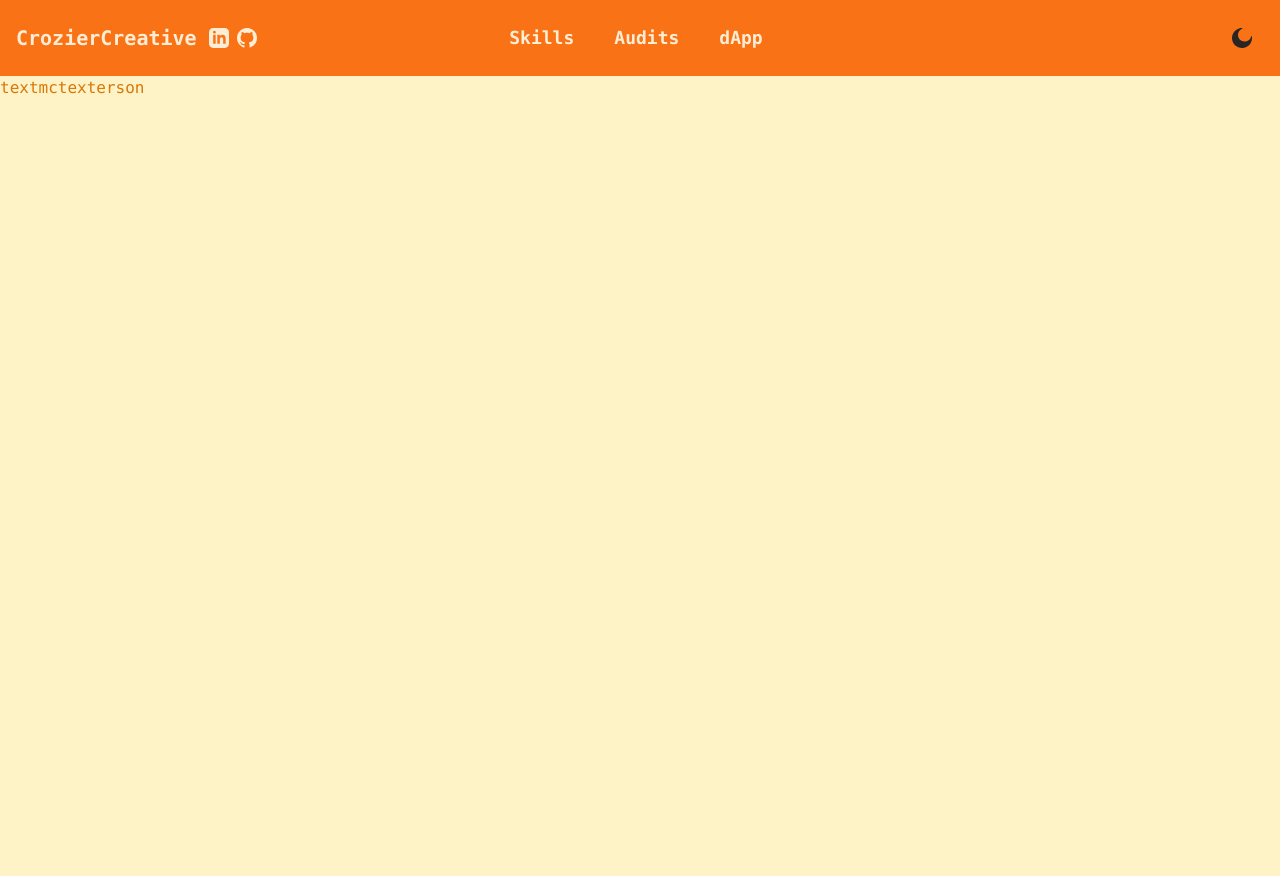
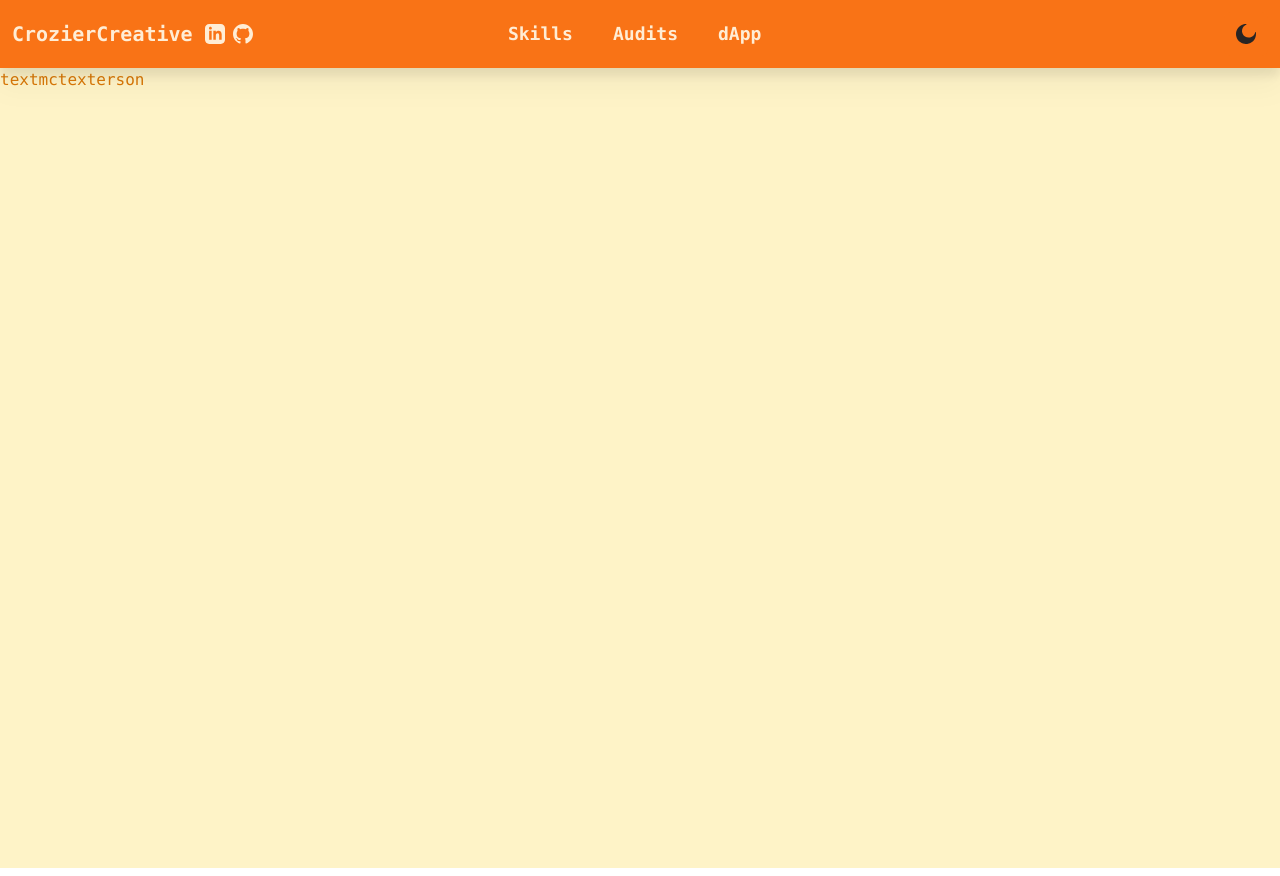
Before and after one commit to Rampalamp/croziercreative-next-ts, a Next.js app: page / in a window 1280 px wide. Built offline with nearby package versions, Linux system fonts and the light colour scheme.

Commit message:
Played with adding custom CSS, added state in header for open and close menu collapse functionality.

```diff
--- a/components/Header.tsx
+++ b/components/Header.tsx
@@ -1,6 +1,6 @@
 import Link from "next/link";
 import Image from "next/image";
-import { useEffect, useContext } from "react";
+import { useEffect, useContext, useState } from "react";
 import { ThemeContext } from "./context/ThemeProvider";
 
 //variables to be reused in useEffect
@@ -11,6 +11,7 @@ let gitSvg: HTMLElement | null,
 
 export default function Header() {
     const { theme, toggleTheme } = useContext(ThemeContext);
+    const [openNav, setOpenNav] = useState<boolean>(false);
 
     useEffect(() => {
         //init elements if required.
@@ -42,7 +43,7 @@ export default function Header() {
     }, [theme]);
 
     return (
-        <nav className="flex items-center justify-between flex-nowrap p-4 bg-ls-back text-ls-fore dark:bg-ds-back dark:text-ds-fore">
+        <nav className="flex items-center justify-between flex-nowrap p-3 drop-shadow-xl bg-ls-back text-ls-fore dark:bg-ds-back dark:text-ds-fore">
             <div className="flex items-center flex-shrink-0 mr-6">
                 <span className="font-extrabold text-xl">
                     <Link href="/">CrozierCreative</Link>
@@ -56,7 +57,7 @@ export default function Header() {
                         <Image
                             id="linkedSvg"
                             src="/linkedin-dark.svg"
-                            alt="Linked In URL"
+                            alt="LinkedIn URL"
                             width={20}
                             height={20}
                         />
@@ -77,10 +78,18 @@ export default function Header() {
                 </div>
             </div>
 
-            <div className="font-bold space-x-10 text-lg">
-                <Link href="/skills">Skills</Link>
-                <Link href="/audits">Audits</Link>
-                <Link href="/dapp">dApp</Link>
+            <div className="font-bold  text-lg">
+                <ul className="flex space-x-10">
+                    <li className="hover:text-dp-back hover:dark:text-ls-fore">
+                        <Link href="/skills">Skills</Link>
+                    </li>
+                    <li className="hover:text-dp-back hover:dark:text-ls-fore">
+                        <Link href="/audits">Audits</Link>
+                    </li>
+                    <li className="hover:text-dp-back hover:dark:text-ls-fore">
+                        <Link href="/dapp">dApp</Link>
+                    </li>
+                </ul>
             </div>
 
             <div className="flex space-x-2"></div>
--- a/pages/index.tsx
+++ b/pages/index.tsx
@@ -1,10 +1,3 @@
-import Head from "next/head";
-import Image from "next/image";
-import { Inter } from "@next/font/google";
-import styles from "../styles/Home.module.css";
-
-const inter = Inter({ subsets: ["latin"] });
-
 export default function Home() {
     return (
         <>
```
Also changed, not shown: 1 other file (tests, documents, lock files or other folders).
